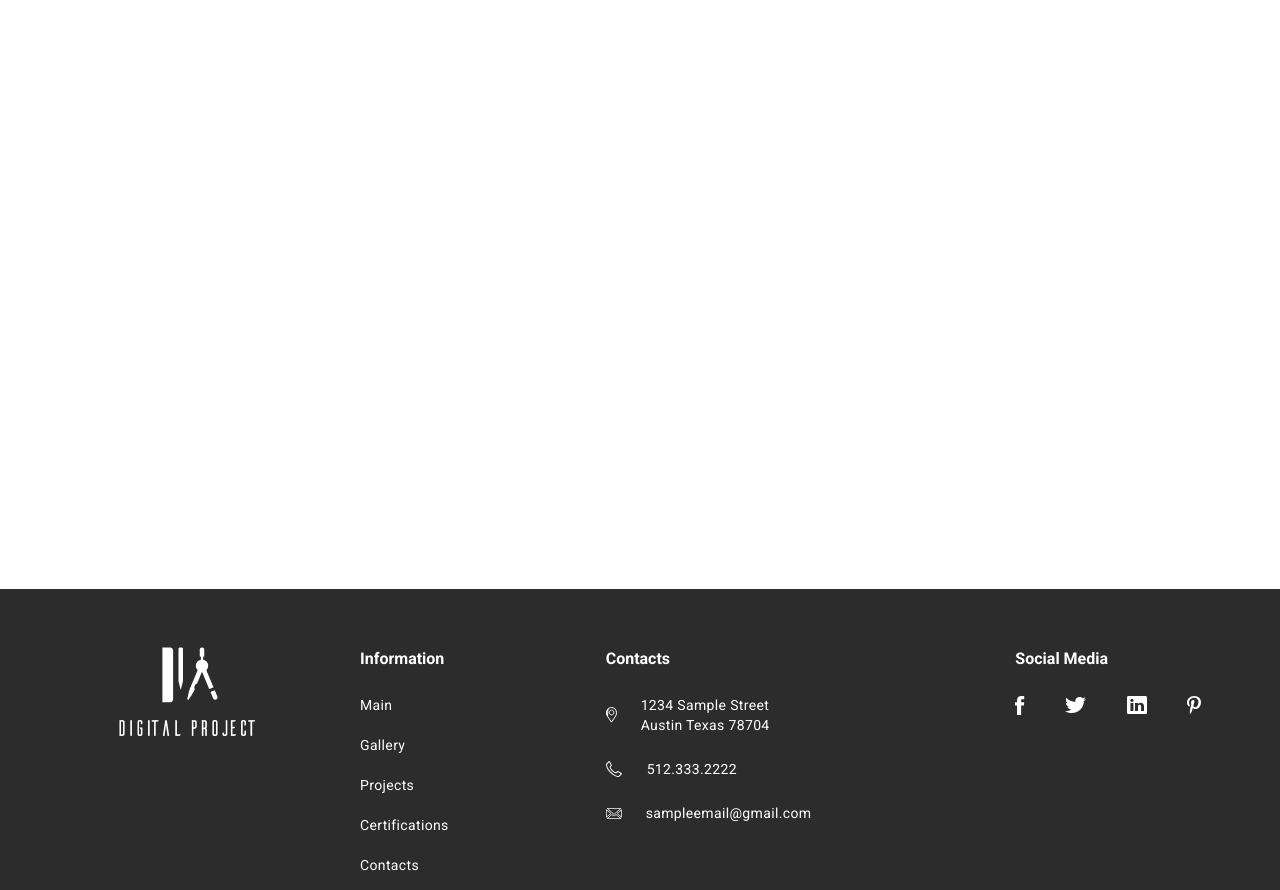
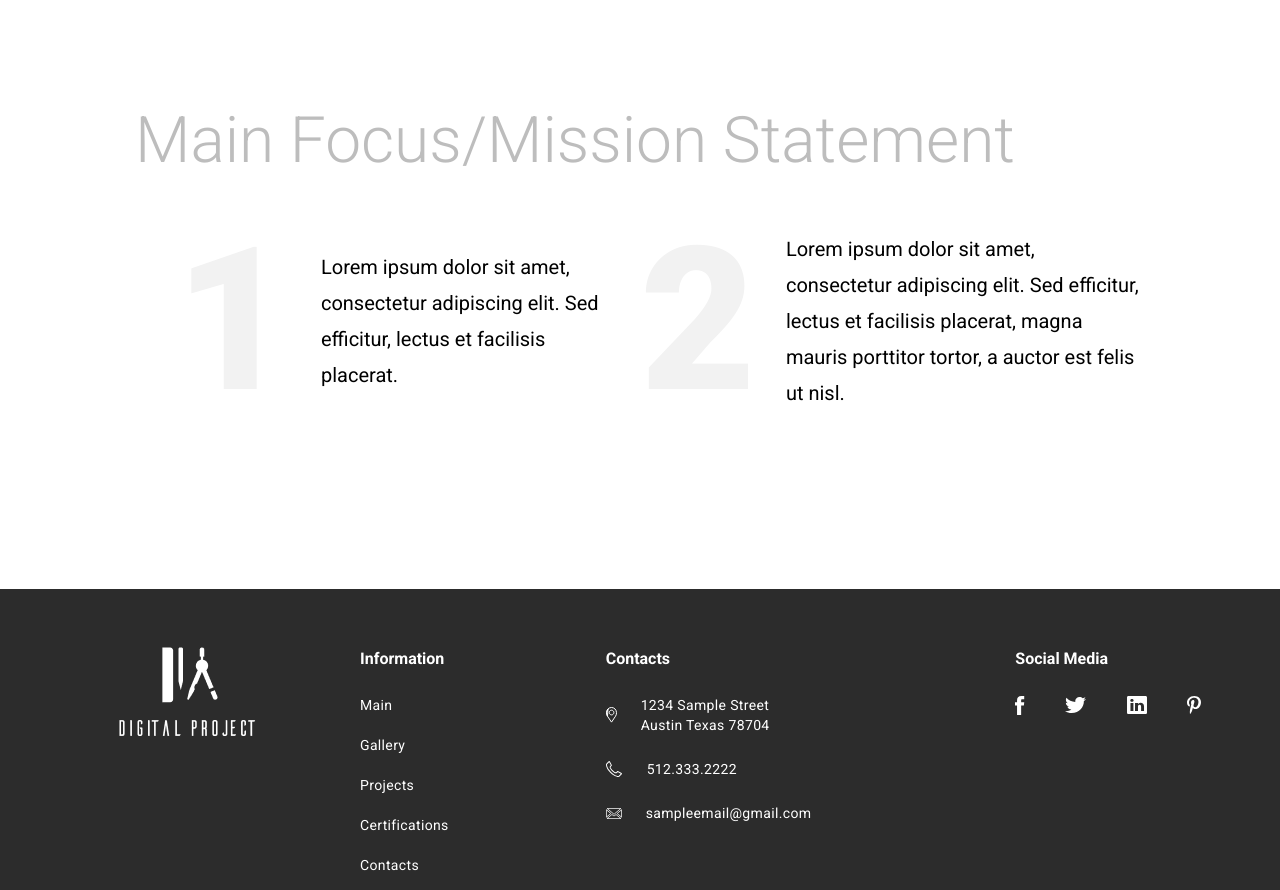
Before and after one commit to ronaldtech051/React-Figma-Website-of-architects, a Next.js app: page / in a window 1280 px wide. Shown: the part 1513-2403 px from the top of the page. Built offline with nearby package versions, Linux system fonts and the light colour scheme.

Commit message:
Add mission section

```diff
--- a/app/page.tsx
+++ b/app/page.tsx
@@ -1,11 +1,13 @@
 import About from "@/components/About";
 import Hero from "@/components/Hero";
+import Mission from "@/components/Mission";
 
 export default function Home() {
   return (
     <main className="h-[2000px] w-full bg-white xl:px-[135px]">
       <Hero />
       <About/>
+      <Mission/>
     </main>
   );
 }
--- /dev/null
+++ b/components/Mission.tsx
@@ -0,0 +1,44 @@
+import { cn } from "@/lib/utils";
+import React from "react";
+
+export default function Mission() {
+  return (
+    <section className="xl:mt-[120px]">
+      <h2 className="text-[64px] font-light text-woa-white-400">
+        Main Focus/Mission Statement
+      </h2>
+      <div className="grid grid-cols-2 xl:mt-[62px]">
+        <MissionItem
+          missionNumber="1"
+          text="Lorem ipsum dolor sit amet, consectetur adipiscing elit. Sed efficitur, lectus et facilisis placerat."
+          tight
+        />
+        <MissionItem
+          missionNumber="2"
+          text="Lorem ipsum dolor sit amet, consectetur adipiscing elit. Sed efficitur, lectus et facilisis placerat, magna mauris porttitor tortor, a auctor est felis ut nisl."
+        />
+      </div>
+    </section>
+  );
+}
+
+function MissionItem({
+  missionNumber,
+  text,
+  tight,
+}: {
+  missionNumber: string;
+  text: string;
+  tight?: boolean;
+}) {
+  return (
+    <p className="flex h-[140px] items-center justify-center gap-[30px]">
+      <span className="text-[200px] font-[900] text-woa-white-300">
+        {missionNumber}
+      </span>
+      <span className={cn({ "xl:w-[279px]": tight }, "text-[20px] leading-9")}>
+        {text}
+      </span>
+    </p>
+  );
+}
```
